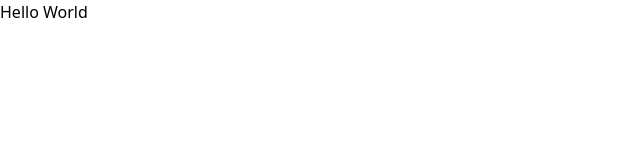
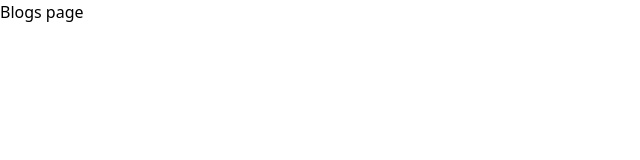
Before and after one commit to hisbanbardai/write-verse, a React (Vite) app in the folder frontend/: page /blogs in a window 1280 px wide. Shown: the top 160 px of the page, without its empty margins (0-640 px from the left). Built offline with nearby package versions, Linux system fonts and the light colour scheme.

Commit message:
Add initial routing to pages

```diff
--- a/frontend/src/App.tsx
+++ b/frontend/src/App.tsx
@@ -1,5 +1,30 @@
+import { BrowserRouter, Route, Routes } from "react-router-dom";
+import { ProtectedRoutes } from "./components/auth/ProtectedRoutes";
+import { PublicRoutes } from "./components/auth/PublicRoutes";
+import { Signup } from "./pages/Signup";
+import { Signin } from "./pages/Signin";
+import { Blogs } from "./pages/Blogs";
+import { Blog } from "./pages/Blog";
+import { BlogCreate } from "./pages/BlogCreate";
+
 function App() {
-  return <h1>Hello World</h1>;
+  return (
+    <>
+      <BrowserRouter>
+        <Routes>
+          <Route element={<PublicRoutes />}>
+            <Route path="/signup" element={<Signup />} />
+            <Route path="/signin" element={<Signin />} />
+          </Route>
+          <Route element={<ProtectedRoutes />}>
+            <Route path="/blogs" element={<Blogs />} />
+            <Route path="/blog/:id" element={<Blog />} />
+            <Route path="/blog/new" element={<BlogCreate />} />
+          </Route>
+        </Routes>
+      </BrowserRouter>
+    </>
+  );
 }
 
 export default App;
--- /dev/null
+++ b/frontend/src/components/auth/ProtectedRoutes.tsx
@@ -0,0 +1,5 @@
+import { Outlet } from "react-router-dom";
+
+export const ProtectedRoutes = function () {
+  return <Outlet />;
+};
--- /dev/null
+++ b/frontend/src/components/auth/PublicRoutes.tsx
@@ -0,0 +1,5 @@
+import { Outlet } from "react-router-dom";
+
+export const PublicRoutes = function () {
+  return <Outlet />;
+};
```
